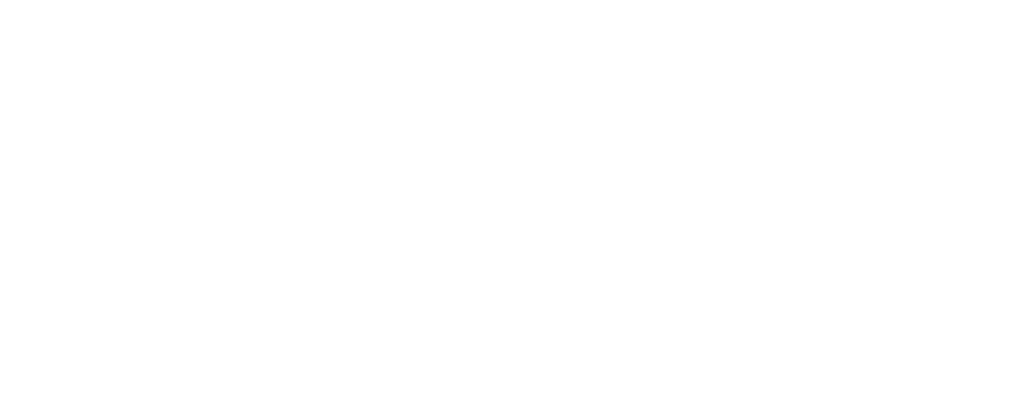
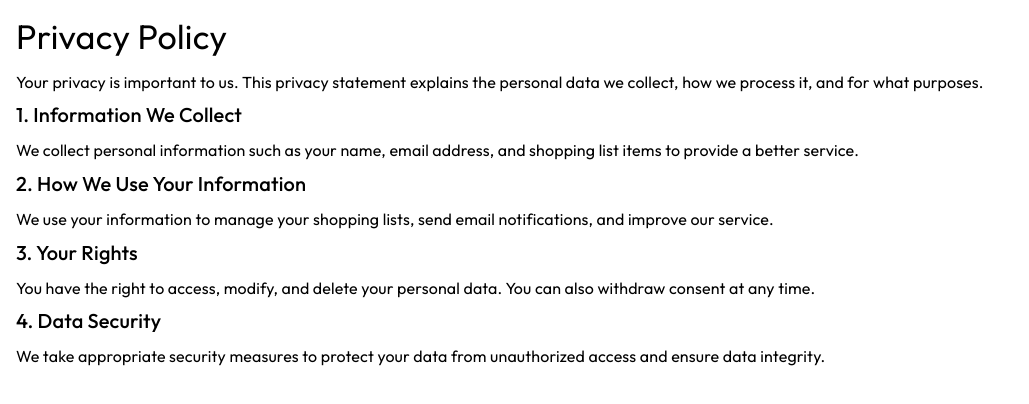
Before and after one commit to sphllzulu/shopify, a React (Vite) app: page /privacy-policy in a window 1280 px wide. Before the commit this address had no page. Shown: the top 404 px of the page, without its empty margins (0-1029 px from the left). Built offline with nearby package versions, Linux system fonts and the light colour scheme.

Commit message:
added the privacy and terms of service

```diff
--- a/db.json
+++ b/db.json
@@ -114,6 +114,16 @@
       "id": "2dac",
       "email": "mahlatse",
       "password": "gfghfhj"
+    },
+    {
+      "id": "322a",
+      "email": "mahlatse",
+      "password": "gfghfhj"
+    },
+    {
+      "id": "7d43",
+      "email": "lakhe@gmail.com",
+      "password": "fsdfhsdghs"
     }
   ],
   "shoppingLists": [],
@@ -285,6 +295,14 @@
       "category": "Other",
       "listId": "",
       "userId": "2dac"
+    },
+    {
+      "id": "bad1",
+      "name": "banana",
+      "quantity": "1",
+      "category": "Household",
+      "listId": "",
+      "userId": "2dac"
     }
   ]
 }
--- a/src/App.jsx
+++ b/src/App.jsx
@@ -9,6 +9,8 @@ import ShoppingList from './ShoppingList';
 import { AppBar, Toolbar, Typography } from '@mui/material';
 import { useSelector } from 'react-redux';
 import LogoutRoundedIcon from '@mui/icons-material/LogoutRounded';
+import PrivacyPolicy from './PrivacyPolicy';
+import TermsOfService from './TermsOfService';
 
 const App = () => {
   const userEmail = useSelector((state) => state.user.email);
@@ -33,6 +35,8 @@ const App = () => {
         <Route path="/list" element={<ShoppingList />} />
         <Route path="/" element={<SignIn />} />
         <Route path="/create-account" element={<CreateAccount />} />
+        <Route path="/privacy-policy" element={<PrivacyPolicy />} />
+        <Route path="/terms-of-service" element={<TermsOfService />} />
       </Routes>
     </>
   );
--- a/src/CreateAccount.jsx
+++ b/src/CreateAccount.jsx
@@ -1,9 +1,6 @@
-
-
-
 import React, { useState } from 'react';
 import { useNavigate, Link } from 'react-router-dom';
-import { Container, TextField, Button, Typography, Alert, InputAdornment, IconButton } from '@mui/material';
+import { Container, TextField, Button, Typography, Alert, InputAdornment, IconButton, FormControlLabel, Checkbox } from '@mui/material';
 import Visibility from '@mui/icons-material/Visibility';
 import VisibilityOff from '@mui/icons-material/VisibilityOff';
 import axios from 'axios';
@@ -15,9 +12,15 @@ const CreateAccount = () => {
   const [showPassword, setShowPassword] = useState(false);
   const [successMessage, setSuccessMessage] = useState('');
   const [errorMessage, setErrorMessage] = useState('');
+  const [consent, setConsent] = useState(false);
   const navigate = useNavigate();
 
   const handleCreateAccount = async () => {
+    if (!consent) {
+      setErrorMessage('You must agree to the privacy policy and terms of service.');
+      return;
+    }
+
     try {
       const response = await axios.post('http://localhost:3001/users', { email, password });
       if (response.status === 201) {
@@ -81,16 +84,21 @@ const CreateAccount = () => {
             ),
           }}
         />
+        <FormControlLabel
+          control={<Checkbox checked={consent} onChange={(e) => setConsent(e.target.checked)} />}
+          label={<Typography>I agree to the <Link to="/privacy-policy">Privacy Policy</Link> and <Link to="/terms-of-service">Terms of Service</Link></Typography>}
+        />
         <Button
           variant="contained"
           onClick={handleCreateAccount}
           fullWidth
           sx={{ background: '#FECF06' }}
+          disabled={!consent}  // Disable button if consent is not given
         >
           Create Account
         </Button>
         <Link to="/">
-          <Typography sx={{ paddingTop: '10px' }}>Click if you have account</Typography>
+          <Typography sx={{ paddingTop: '10px' }}>Click if you have an account</Typography>
         </Link>
       </Container>
     </div>
--- /dev/null
+++ b/src/PrivacyPolicy.jsx
@@ -0,0 +1,42 @@
+import React from "react";
+import { Box, Typography } from "@mui/material";
+
+const PrivacyPolicy = () => {
+  return (
+    <Box sx={{ padding: 2 }}>
+      <Typography variant="h4" gutterBottom>
+        Privacy Policy
+      </Typography>
+      <Typography variant="body1" gutterBottom>
+        Your privacy is important to us. This privacy statement explains the personal data we collect, how we process it, and for what purposes.
+      </Typography>
+      <Typography variant="h6" gutterBottom>
+        1. Information We Collect
+      </Typography>
+      <Typography variant="body1" gutterBottom>
+        We collect personal information such as your name, email address, and shopping list items to provide a better service.
+      </Typography>
+      <Typography variant="h6" gutterBottom>
+        2. How We Use Your Information
+      </Typography>
+      <Typography variant="body1" gutterBottom>
+        We use your information to manage your shopping lists, send email notifications, and improve our service.
+      </Typography>
+      <Typography variant="h6" gutterBottom>
+        3. Your Rights
+      </Typography>
+      <Typography variant="body1" gutterBottom>
+        You have the right to access, modify, and delete your personal data. You can also withdraw consent at any time.
+      </Typography>
+      <Typography variant="h6" gutterBottom>
+        4. Data Security
+      </Typography>
+      <Typography variant="body1" gutterBottom>
+        We take appropriate security measures to protect your data from unauthorized access and ensure data integrity.
+      </Typography>
+
+    </Box>
+  );
+};
+
+export default PrivacyPolicy;
--- a/src/ShoppingList.jsx
+++ b/src/ShoppingList.jsx
@@ -15,6 +15,7 @@ import EditIcon from "@mui/icons-material/Edit";
 import AddIcon from "@mui/icons-material/Add";
 import SendIcon from '@mui/icons-material/Send';
 import Carousel from "./Carousel";
+
 
 
 const ShoppingList = () => {
@@ -116,7 +117,7 @@ const ShoppingList = () => {
     }
   }, [items, user.userId, categoryFilter, searchQuery]);
 
-
+//
   const handleSendItems = () => {
     const emailBody = filteredItems
       .map((item) => `Item: ${item.name}, Quantity: ${item.quantity}, Category: ${item.category}`)
--- /dev/null
+++ b/src/TermsOfService.jsx
@@ -0,0 +1,16 @@
+import React from 'react';
+import { Container, Typography } from '@mui/material';
+
+const TermsOfService = () => {
+  return (
+    <Container maxWidth="md" sx={{ padding: '20px' }}>
+      <Typography variant="h4" gutterBottom>Terms of Service</Typography>
+      <Typography variant="body1" paragraph>
+        {/* Your terms of service content here */}
+        Welcome to our Terms of Service. By using our services, you agree to the following terms...
+      </Typography>
+    </Container>
+  );
+};
+
+export default TermsOfService;
```
